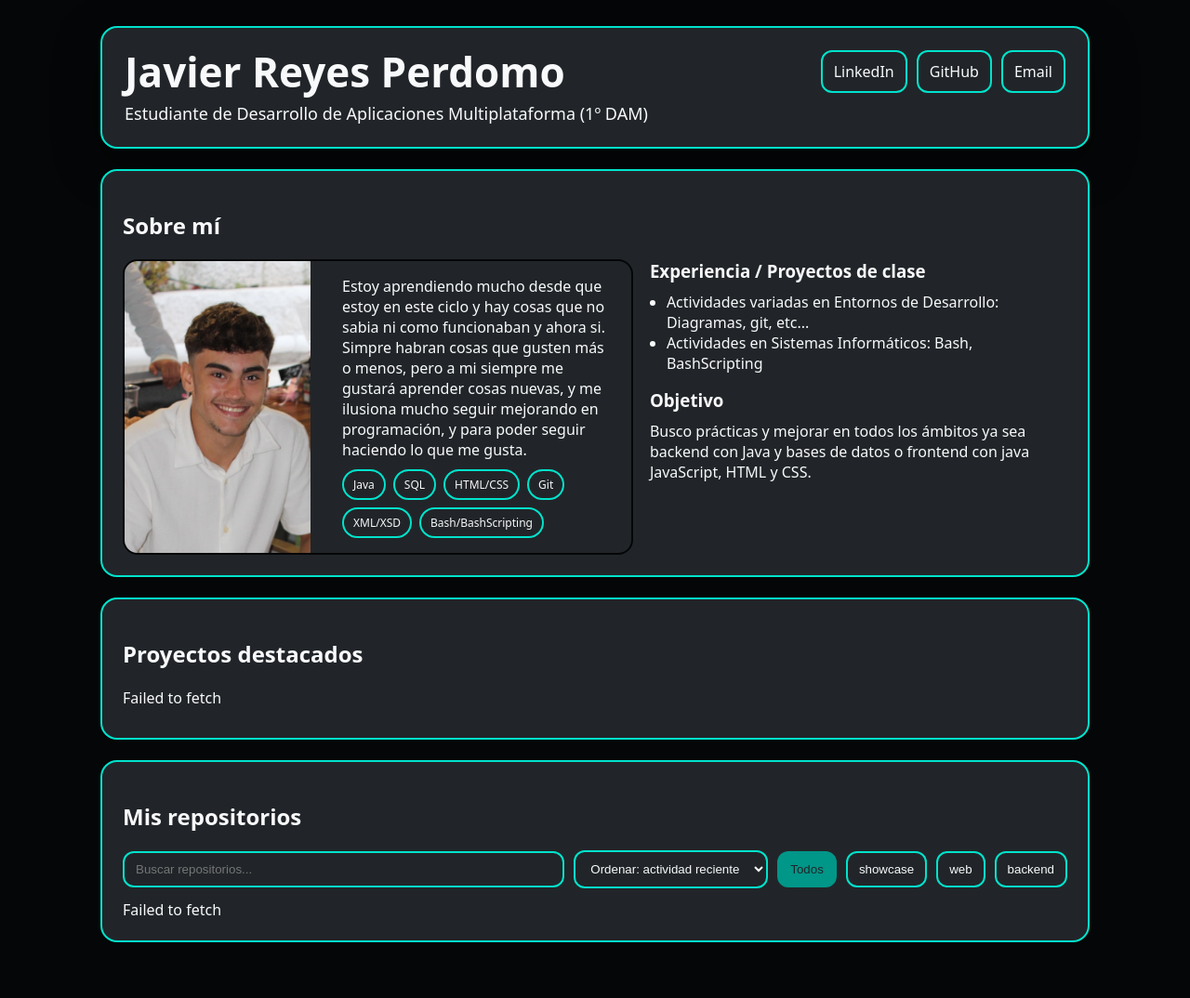
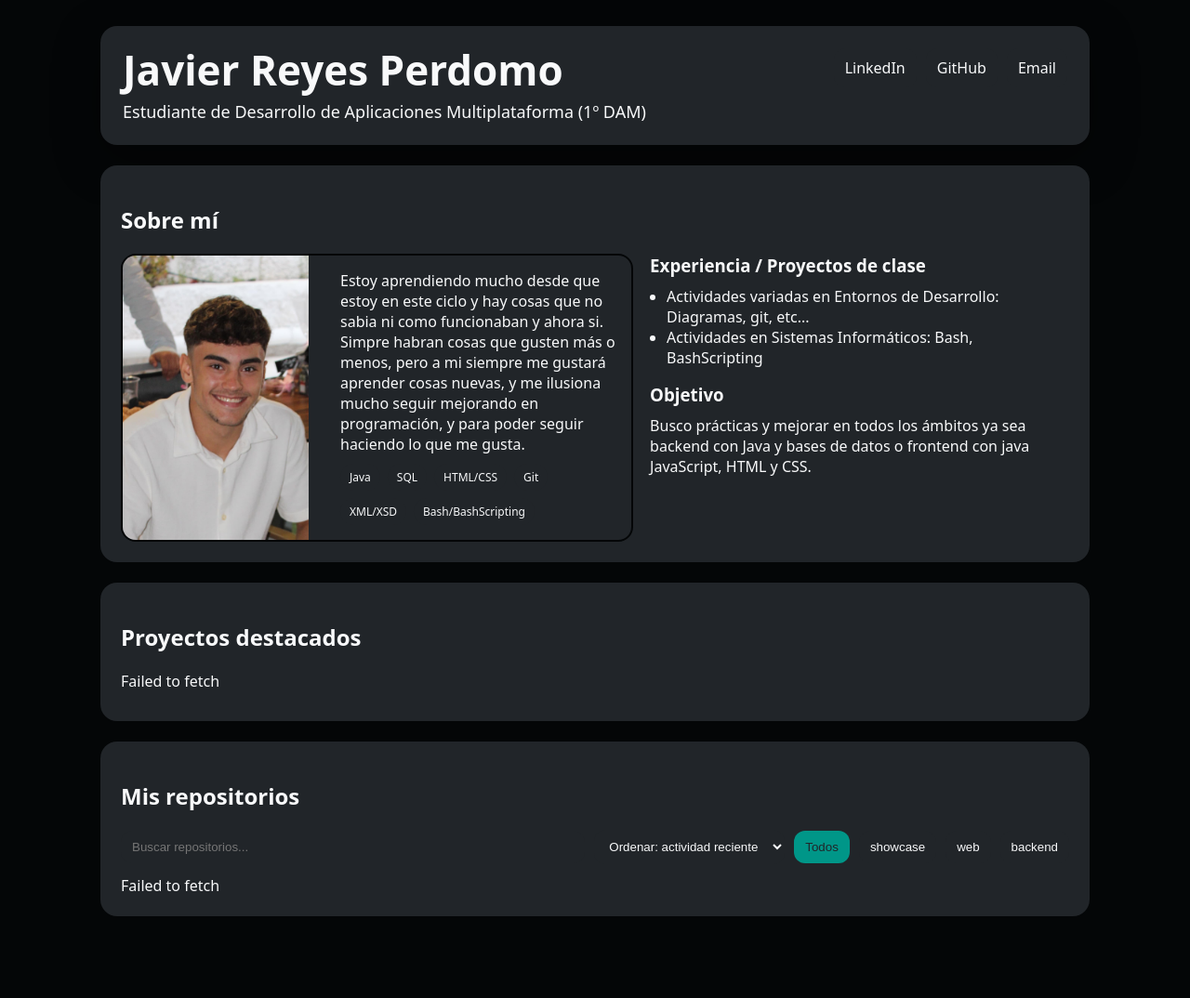
Before and after one commit to jreyper/jreyper.github.io, a Jekyll site: the page built from index.html, in a window 1280 px wide. Shown: the whole page at 93% size. Built offline with Jekyll 4.4.1, drawn with Linux system fonts in a browser that asks for light colours; after the commit the page ends 1046 px from its top, so only the background shows below that.

Commit message:
Arreglo colores

```diff
--- a/index.html
+++ b/index.html
@@ -9,7 +9,7 @@ title: "Javier Reyes Perdomo — CV & Repos"
   --text:#f8f9fa; /* Texto blanco suave */
   --muted:#f8f9fa; /* Tono rosado pálido para el texto atenuado */
   --card:#212529; /* Gris muy oscuro (casi negro) para las tarjetas y elementos principales, que contrasta súper bien */
-  --line:#00E3CC; /* Un gris oscuro para las líneas, para que no compitan con el rojo y blanco */
+  --line:#; /* Un gris oscuro para las líneas, para que no compitan con el rojo y blanco */
   --brand:#009688; /* ¡Un amarillo oro brillante como color de marca principal para destacar! */
   --brand2:#f8f9fa; /* He cambiado este a blanco puro para las letras que mencionaste, para que destaquen sin ser demasiado */
   --shadow: 0 16px 50px rgba(0, 0, 0, 0.4); /* Sombra fuerte para dar profundidad */
```
